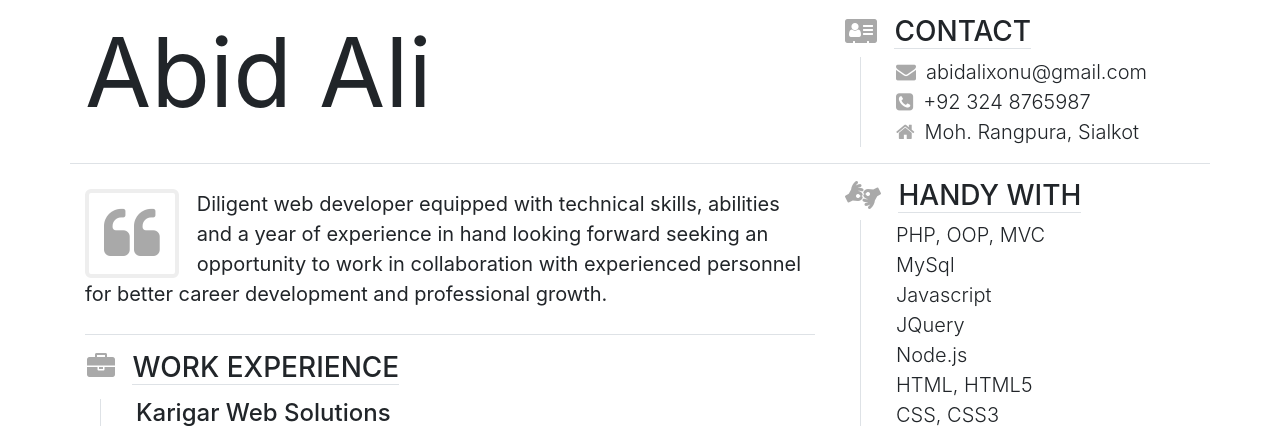
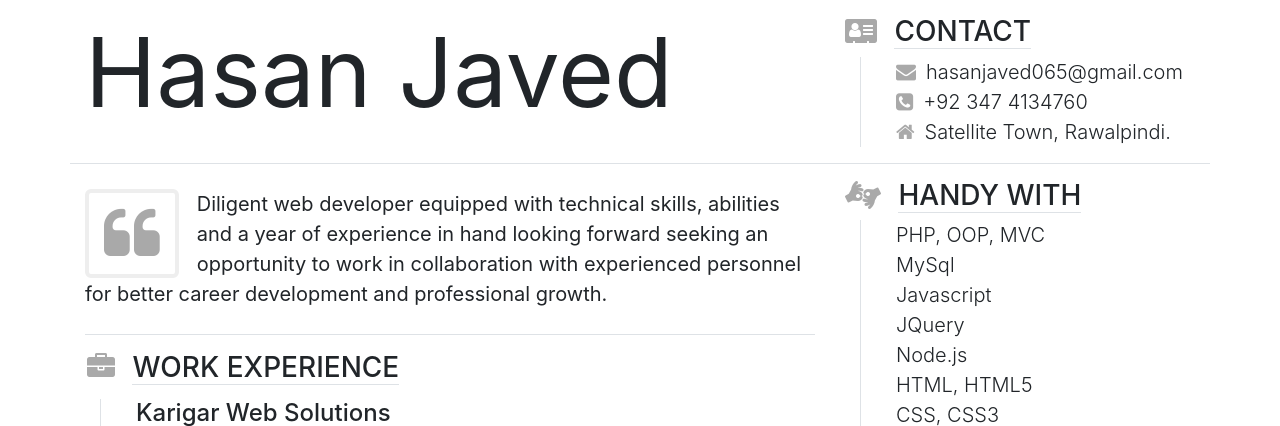
Before and after one commit to timur-ul-hasan/resume, a PHP site: page / in a window 1280 px wide. Shown: the top 426 px of the page. Run offline with PHP 8.4, Linux system fonts and the light colour scheme.

Commit message:
Name Changed.

```diff
--- a/index.php
+++ b/index.php
@@ -10,7 +10,7 @@
 	<div class="container">
 		<div class="row border-bottom">
 			<div class="col-md-8">
-				<span style="font-size: 600%">Abid Ali</span>
+				<span style="font-size: 600%">Hasan Javed</span>
 			</div>
 			<div class="col-md-4">
 				<h3>
@@ -18,9 +18,9 @@
 					<span class="border-bottom">CONTACT</span>
 				</h3>
 				<ul class="border-left list-unstyled lead">
-					<li><i class="fa fa-envelope"></i>abidalixonu@gmail.com</li>
-					<li><i class="fa fa-phone-square"></i>+92 324 8765987</li>
-					<li><i class="fa fa-home"></i>Moh. Rangpura, Sialkot</li>
+					<li><i class="fa fa-envelope"></i>hasanjaved065@gmail.com</li>
+					<li><i class="fa fa-phone-square"></i>+92 347 4134760</li>
+					<li><i class="fa fa-home"></i>Satellite Town, Rawalpindi.</li>
 				</ul>
 			</div>
 		</div>
```
